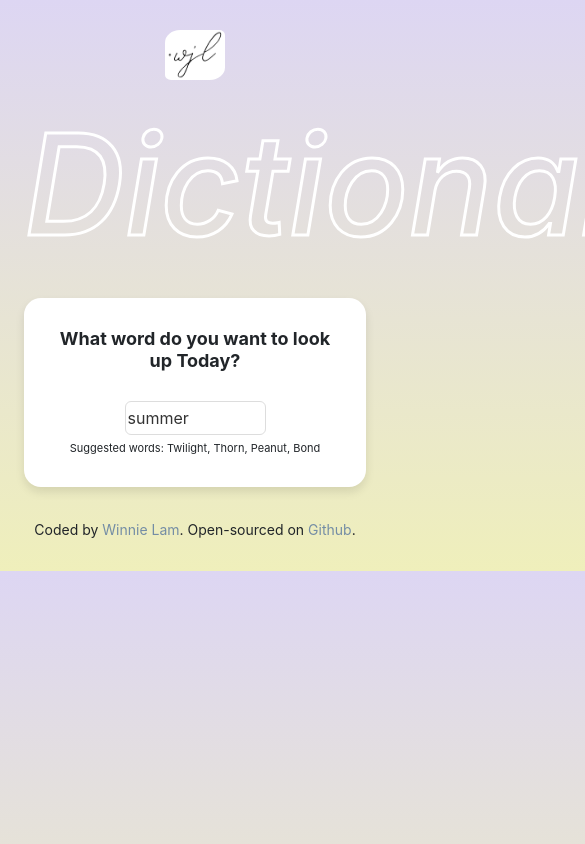
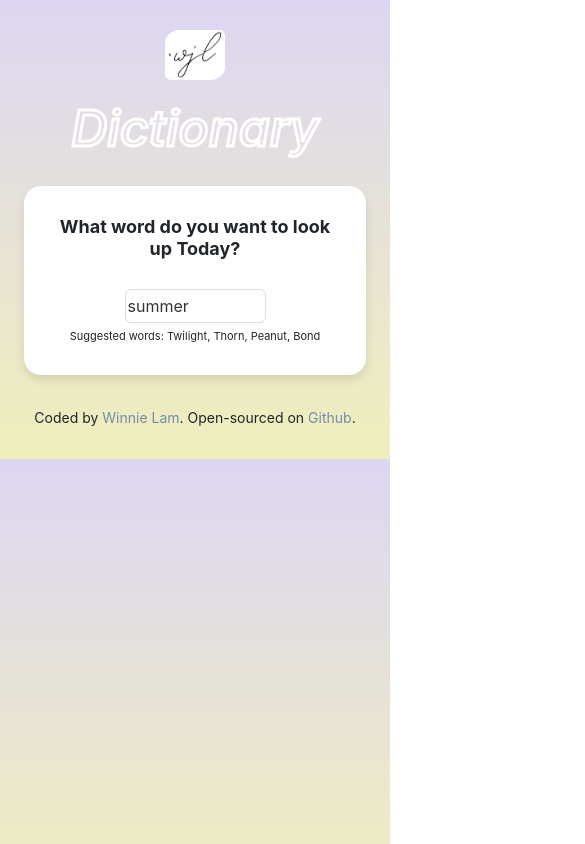
Before and after one commit to Winniee356/Dictionary-react, a React (Create React App) app: page / in a window 390 px wide. Shown: the top 844 px of the page, 585 px wide, since content can reach past the window. Built offline with nearby package versions, Linux system fonts and the light colour scheme; no server answers; the HTML template or start-up script is replaced by a standard one.

Commit message:
added @media css

```diff
--- a/src/App.js
+++ b/src/App.js
@@ -1,5 +1,6 @@
 import logo from "./WJLlogo.png";
 import './App.css';
+import './Media.css';
 import Dictionary from "./Dictionary";
 
 function App() {
--- /dev/null
+++ b/src/Media.css
@@ -0,0 +1,6 @@
+.App-header h1 {
+@media (max-width: 960px) {
+     font-size: 50px;
+     line-height: 56px;
+}
+}
```
